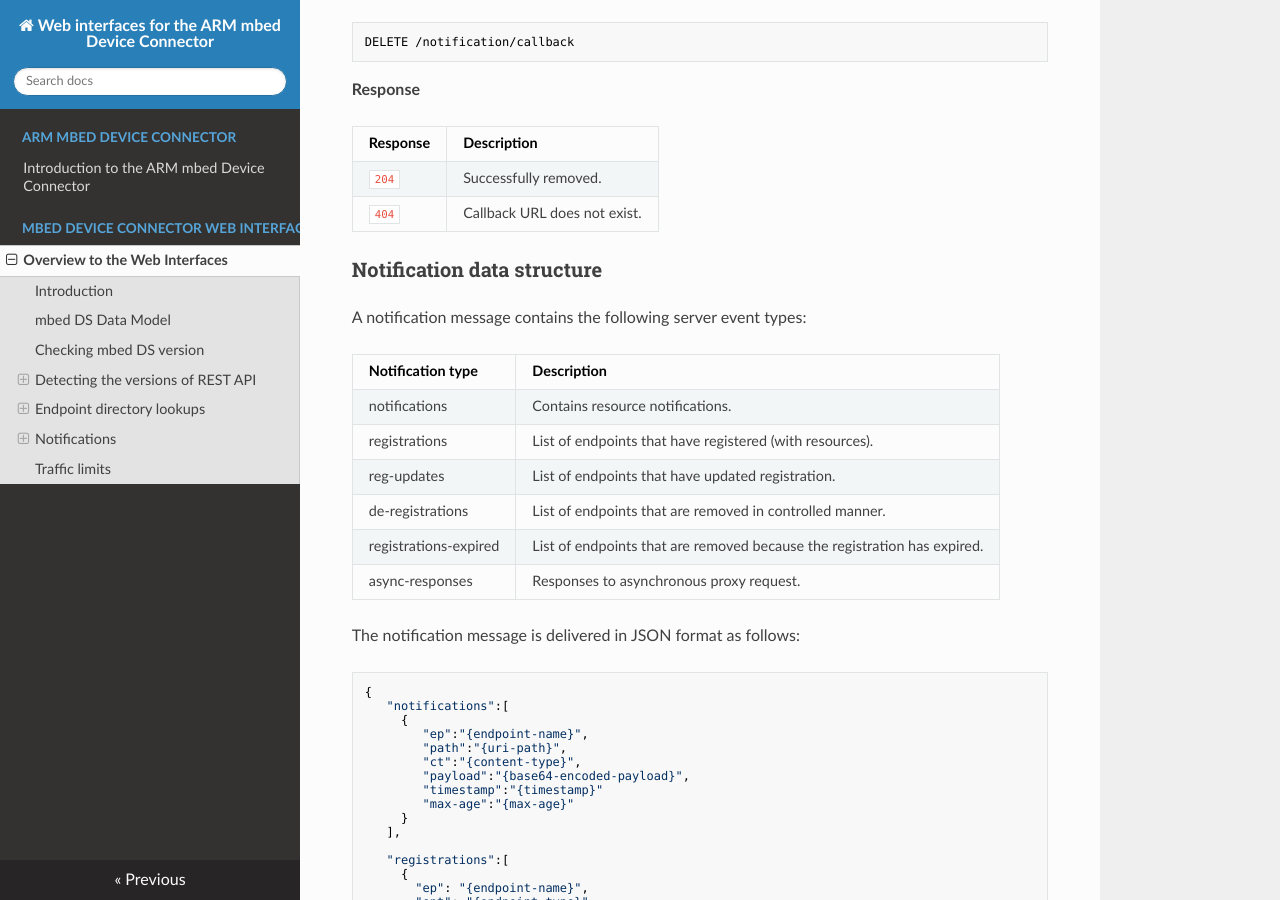
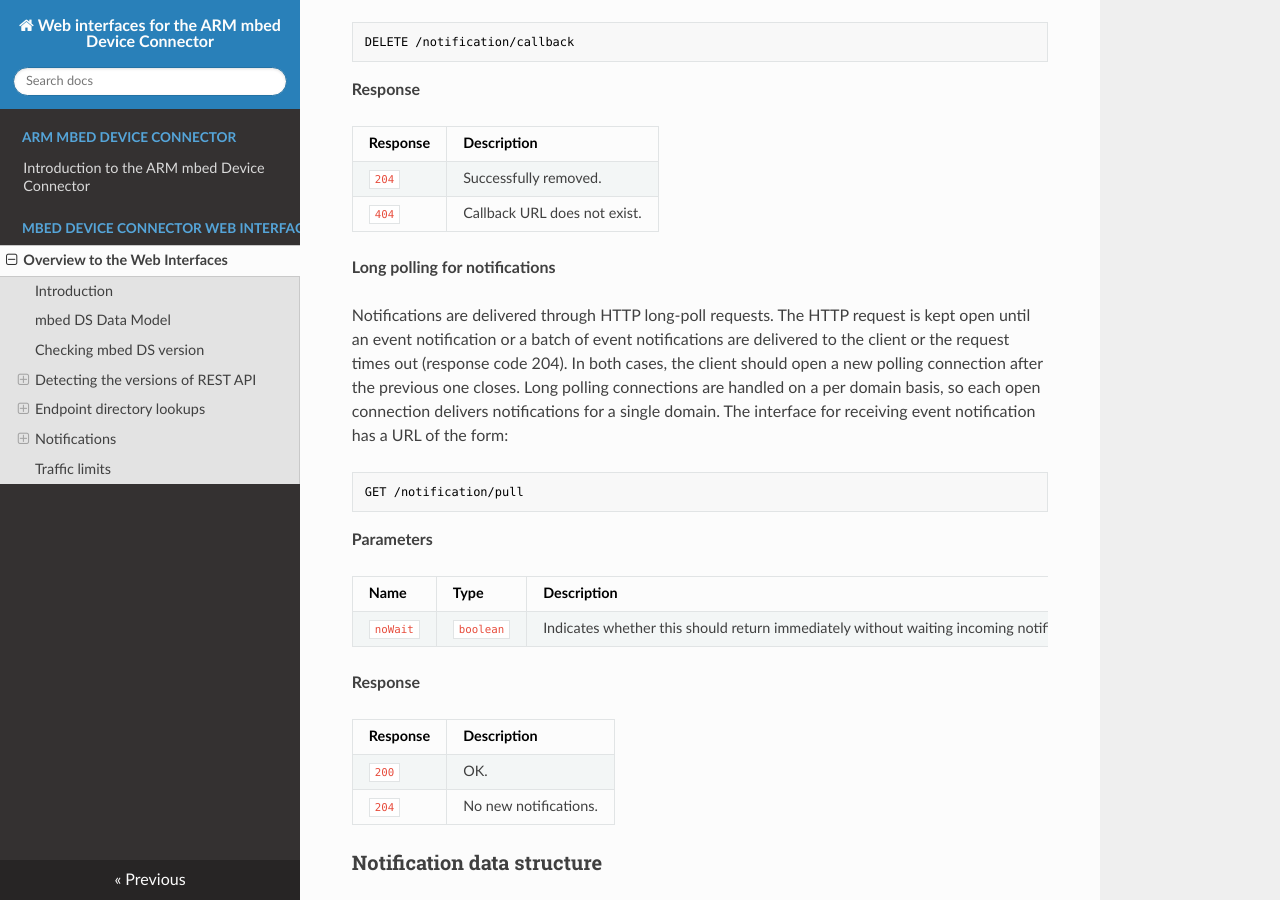
Before and after one commit to ARMmbed/Connector-mDS-REST-API, an MkDocs documentation site: the page built from docs/connector-web-interfaces.md, in a window 1280 px wide and 900 px high, scrolled down 11211 px. Built offline with MkDocs 1.6.1, drawn with Linux system fonts in a browser that asks for light colours; nearby versions of some CDN libraries; old or Windows-style settings are respelled for this version of MkDocs; some of the changed text lies outside the part shown.

Commit message:
Added long polling

```diff
--- a/docs/connector-web-interfaces.md
+++ b/docs/connector-web-interfaces.md
@@ -386,7 +386,9 @@ The server returns with the same JSON structure as described above. If there are
 
 ### Receiving notifications
 
-Notifications can be delivered with the callback mechanism using a subscription server where mbed DS actively sends the notifications.
+Notifications can be delivered with two different mechanisms:
+- Callback - using a subscription server where mbed DS actively sends the notifications.
+- The Long polling
 
 The notifications are delivered in JSON format.
 
@@ -452,6 +454,25 @@ To delete the Callback URL and remove all subscriptions:
 |`204`|Successfully removed.|
 |`404`|Callback URL does not exist.|
 
+**Long polling for notifications**
+
+Notifications are delivered through HTTP long-poll requests. The HTTP request is kept open until an event notification or
+a batch of event notifications are delivered to the client or the request times out (response code 204). In both cases, the client should open a new polling connection after the previous one closes. Long polling connections are handled on a per domain basis, so each open connection delivers notifications for a single domain. The interface for receiving event notification has a URL of the form:
+
+	GET /notification/pull
+
+**Parameters**
+
+|Name|Type|Description|
+|---|---|---|
+|`noWait`|`boolean`|Indicates whether this should return immediately without waiting incoming notifications. Optional. The default is `false`.|
+
+**Response**
+
+|Response|Description |
+|---|---|
+|`200`|OK.|
+|`204`|No new notifications.|
 
 ### Notification data structure
 
```
